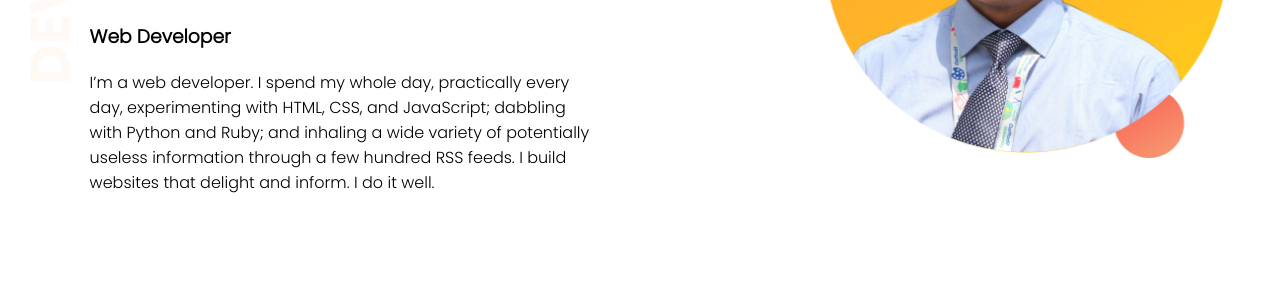
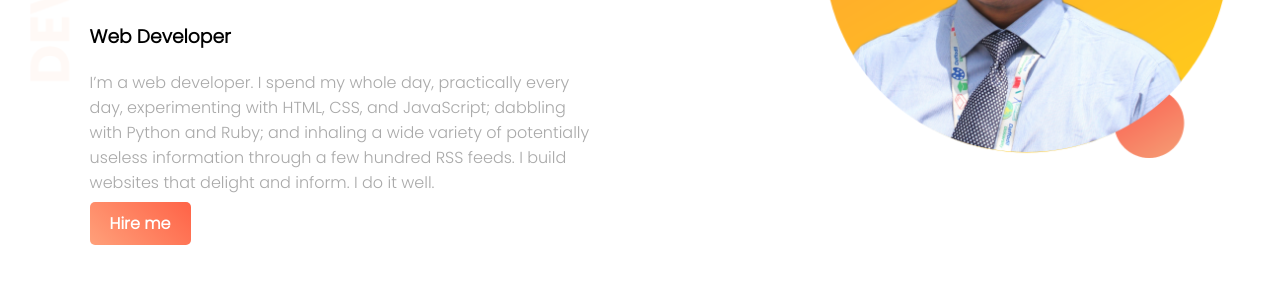
Before and after one commit to mrmuradcse/Simple-Portfolio, a plain HTML site: page index.html in a window 1280 px wide. Shown: the part 278-562 px from the top of the page. Drawn offline with Linux system fonts and the light colour scheme.

Commit message:
first updated

```diff
--- a/index.html
+++ b/index.html
@@ -18,10 +18,13 @@
             <h3>Web Developer</h3>
 
             <p>I’m a web developer. I spend my whole day, practically every day, experimenting with HTML, CSS, and JavaScript; dabbling with Python and Ruby; and inhaling a wide variety of potentially useless information through a few hundred RSS feeds. I build websites that delight and inform. I do it well.</p>
+
+            <a class="hire-btn" target="_blank" href="https://www.linkedin.com/in/muradrahmanmr/">Hire me</a>
         </div>
         <div class="half-width">
             <img src="images/murad1.png" alt="">
         </div>
+
     </section>
 
 </body>
--- a/style.css
+++ b/style.css
@@ -28,3 +28,15 @@ h1{
 section{
     height: 500px;
 }
+p{
+    color: darkgray;
+}
+
+.hire-btn{
+    text-decoration: none;
+    background: linear-gradient( 45deg, lightSalmon, tomato);
+    border-radius: 5px;
+    padding: 10px 20px;
+    color: white;
+    font-weight: 700;
+    }
```
